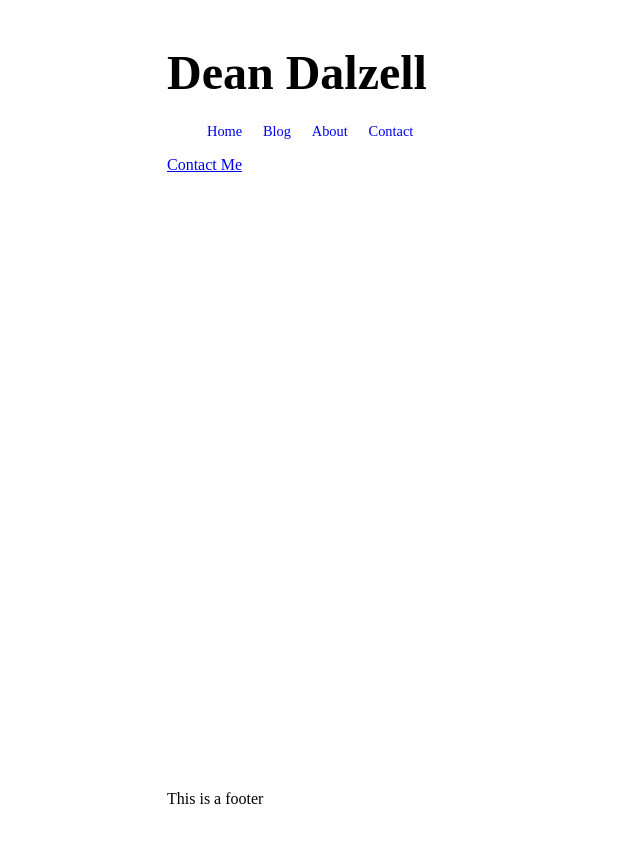
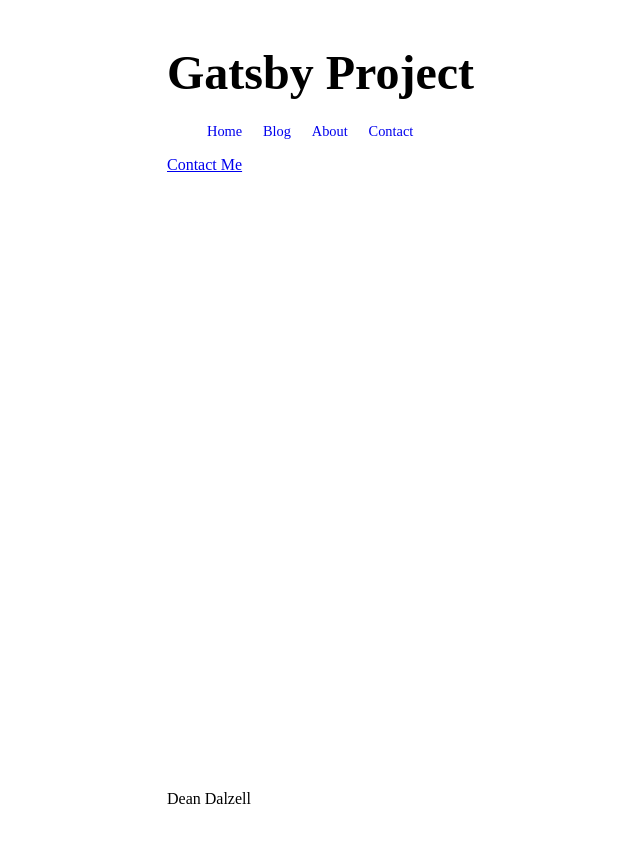
Before and after one commit to DeanDal1000/Gatsby-Project, a Gatsby site: page / in a window 1280 px wide. Shown: the whole page, without its empty margins (98-738 px from the left). Built offline with nearby package versions, Linux system fonts and the light colour scheme; Gatsby itself is replaced by a stand-in of ours.

Commit message:
Added Dynamic Data

```diff
--- a/gatsby-config.js
+++ b/gatsby-config.js
@@ -5,9 +5,10 @@
  */
 
 module.exports = {
+  siteMetadata: {
+    title: "Gatsby Project",
+    author: "Dean Dalzell",
+  },
   /* Your site config here */
-  plugins: [
-    'gatsby-plugin-sass'
-
-  ],
+  plugins: ["gatsby-plugin-sass"],
 }
--- a/src/components/footer.js
+++ b/src/components/footer.js
@@ -1,7 +1,21 @@
-import React from 'react';
+import React from "react"
+import { graphql, useStaticQuery } from "gatsby"
 
 const Footer = () => {
-    return ( <footer><p>This is a footer</p></footer> );
+  const data = useStaticQuery(graphql`
+    query {
+      site {
+        siteMetadata {
+          author
+        }
+      }
+    }
+  `)
+  return (
+    <footer>
+      <p> {data.site.siteMetadata.author} </p>
+    </footer>
+  )
 }
 
-export default Footer;
+export default Footer
--- a/src/components/header.js
+++ b/src/components/header.js
@@ -1,12 +1,26 @@
 import React from "react"
-import { Link } from "gatsby"
+import { Link, graphql, useStaticQuery } from "gatsby"
 import headerStyles from "./comp-styles/header.module.scss"
 
 const Header = () => {
+  //performed a query
+  const data = useStaticQuery(graphql`
+    query {
+      site {
+        siteMetadata {
+          title
+        }
+      }
+    }
+  `)
   return (
     <header>
       <h1>
-        <Link className={headerStyles.title}>Dean Dalzell</Link>
+        <Link className={headerStyles.title}>
+          {" "}
+          {/* Injected into JSX */}
+          {data.site.siteMetadata.title}{" "}
+        </Link>
       </h1>
       <nav>
         <ul className={headerStyles.nav_list}>
```
